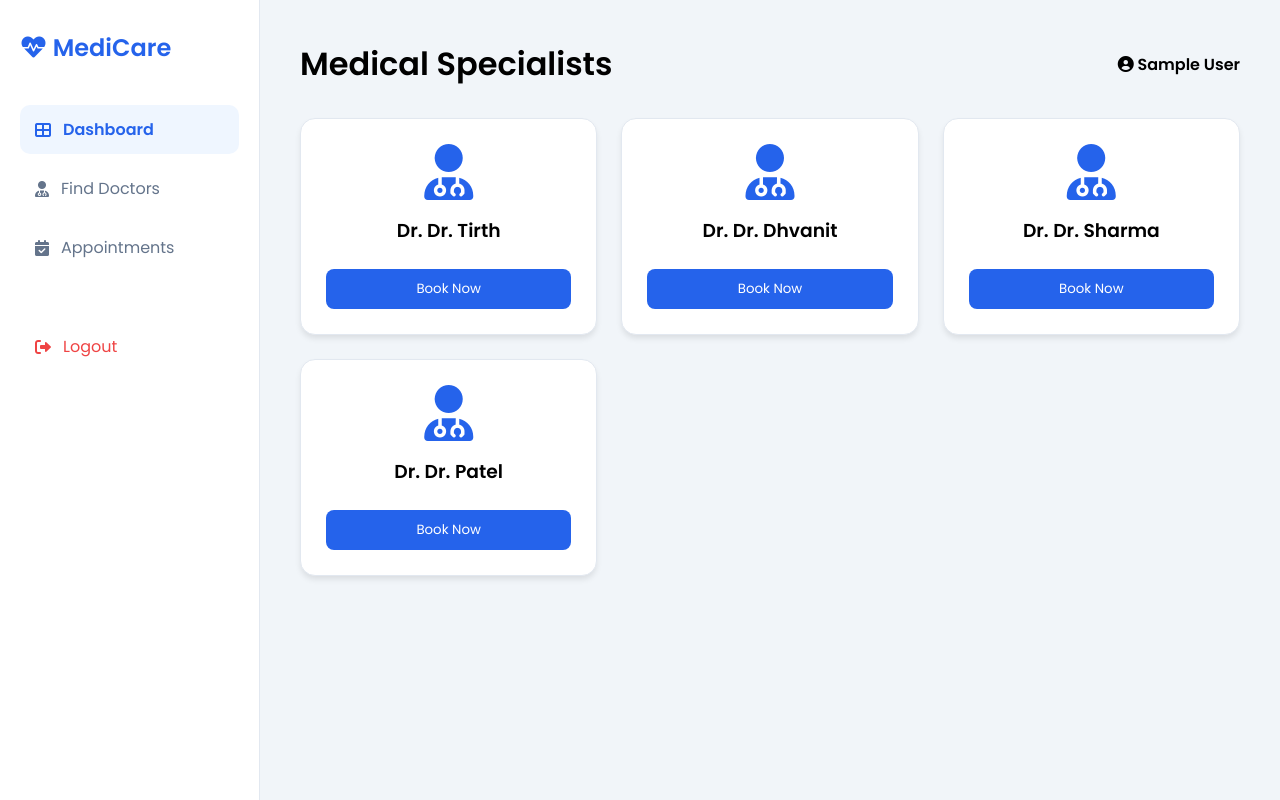
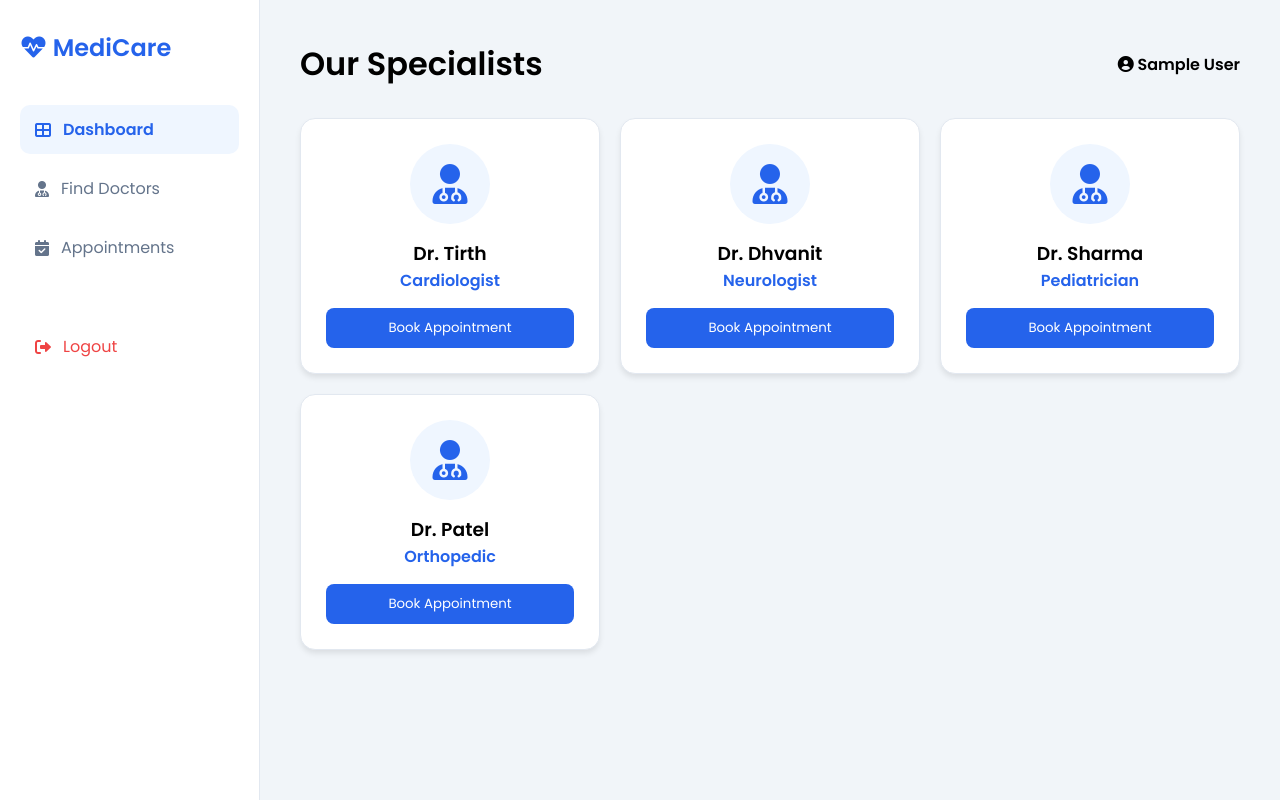
Before and after one commit to hereflorex/Medicare-project---by-florex-, a Flask app: page /doctors in a window 1280 px wide. Run offline with Flask 3, Linux system fonts and the light colour scheme; the visitor is signed in with stand-in values (Sample User, id 1).

Commit message:
Update doctors.html

```diff
--- a/templates/doctors.html
+++ b/templates/doctors.html
@@ -1,14 +1,35 @@
 {% extends "base.html" %}
-{% block title %}Medical Specialists{% endblock %}
+{% block title %}Our Specialists{% endblock %}
 {% block content %}
-<div style="display:grid; grid-template-columns: repeat(auto-fill, minmax(280px, 1fr)); gap:1.5rem;">
-    {% for doctor in doctors %}
-    <div class="card" style="text-align:center">
-        <i class="fas fa-user-md" style="font-size:3.5rem; color:var(--primary); margin-bottom:1rem;"></i>
-        <h3>Dr. {{ doctor.name }}</h3>
-        <p style="color:var(--primary); font-weight:500">{{ doctor.specialization }}</p>
-        <button class="btn btn-primary" onclick="bookAppointment({{ doctor.id }})" style="width:100%; margin-top:1.5rem">Book Now</button>
+<div style="display: grid; grid-template-columns: repeat(auto-fill, minmax(280px, 1fr)); gap: 20px;">
+    {% for doc in doctors %}
+    <div class="card" style="text-align:center;">
+        <div style="width:80px; height:80px; background:#eff6ff; border-radius:50%; margin:0 auto 15px; display:flex; align-items:center; justify-content:center;">
+            <i class="fas fa-user-md" style="font-size:40px; color:#2563eb;"></i>
+        </div>
+        <h3>{{ doc.name }}</h3>
+        <p style="color:#2563eb; font-weight:600;">{{ doc.spec }}</p>
+        <button class="btn btn-primary" style="width:100%; margin-top:15px;"
+                onclick="bookNow('{{ doc.name }}')">Book Appointment</button>
     </div>
     {% endfor %}
 </div>
+
+<script>
+async function bookNow(docName) {
+    const date = prompt("Enter Preferred Date (YYYY-MM-DD):");
+    const reason = prompt("Enter Reason for Visit:");
+    if(!date || !reason) return;
+
+    const res = await fetch('/api/book', {
+        method: 'POST',
+        headers: {'Content-Type': 'application/json'},
+        body: JSON.stringify({doctor_name: docName, date, reason})
+    });
+    if(res.ok) {
+        alert("Appointment Scheduled with " + docName);
+        window.location.href = '/appointments';
+    }
+}
+</script>
 {% endblock %}
```
